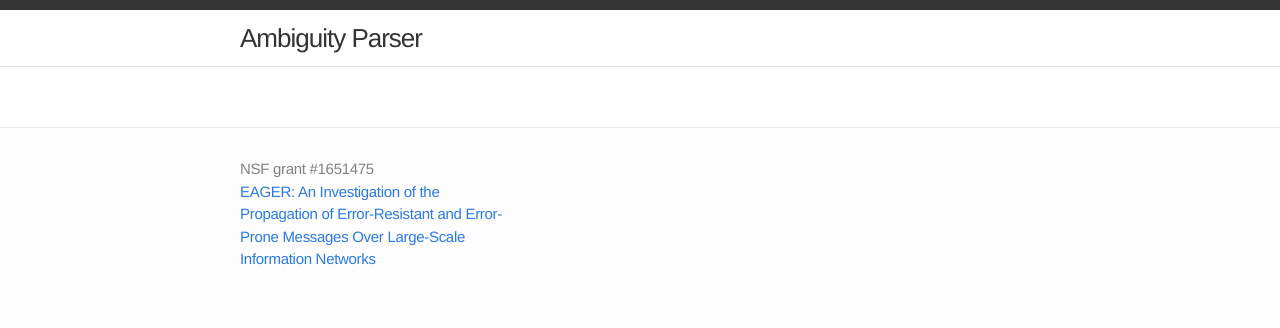
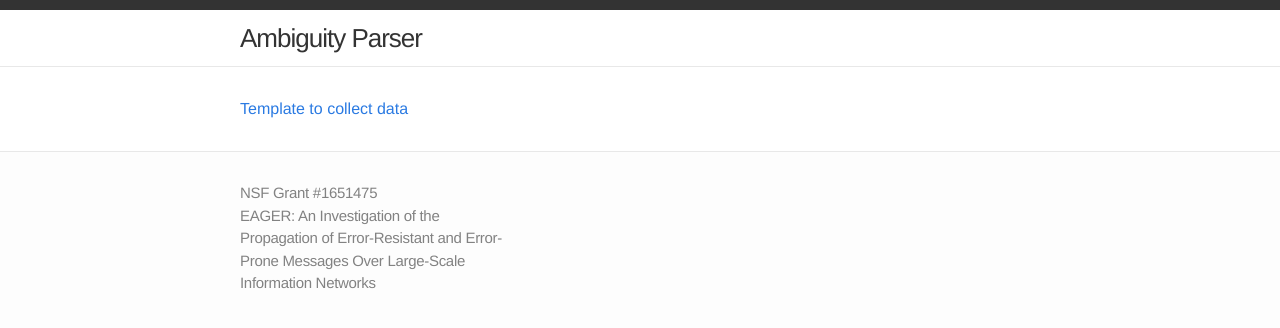
Before and after one commit to AmbiguityISMLab/AmbiguityISMLab.github.io, a Jekyll site: the page built from index.html, in a window 1280 px wide. Shown: the top 328 px of the page. Built offline with Jekyll 4.4.1, drawn with Linux system fonts in a browser that asks for light colours.

Commit message:
Add design

```diff
--- a/_includes/footer.html
+++ b/_includes/footer.html
@@ -3,8 +3,8 @@
   <div class="wrap">
     <div class="footer-col-1 column">
       <ul>
-        <li>NSF grant #1651475</li>
-        <li><a>EAGER: An Investigation of the Propagation of Error-Resistant and Error-Prone Messages Over Large-Scale Information Networks</a></li>
+        <li>NSF Grant #1651475</li>
+        <li>EAGER: An Investigation of the Propagation of Error-Resistant and Error-Prone Messages Over Large-Scale Information Networks</li>
       </ul>
     </div>
   </div>
--- a/_layouts/default.html
+++ b/_layouts/default.html
@@ -7,7 +7,7 @@
 
     <div class="page-content">
       <div class="wrap">
-		     <a class="page-link" href="{{ page.url | prepend: site.baseurl }}">{{ page.title }}</a>
+		     <a class="page-link" href="{{ "/design.html" | prepend: site.baseurl }}">Template to collect data</a>
        </div>
     </div>
 
```
